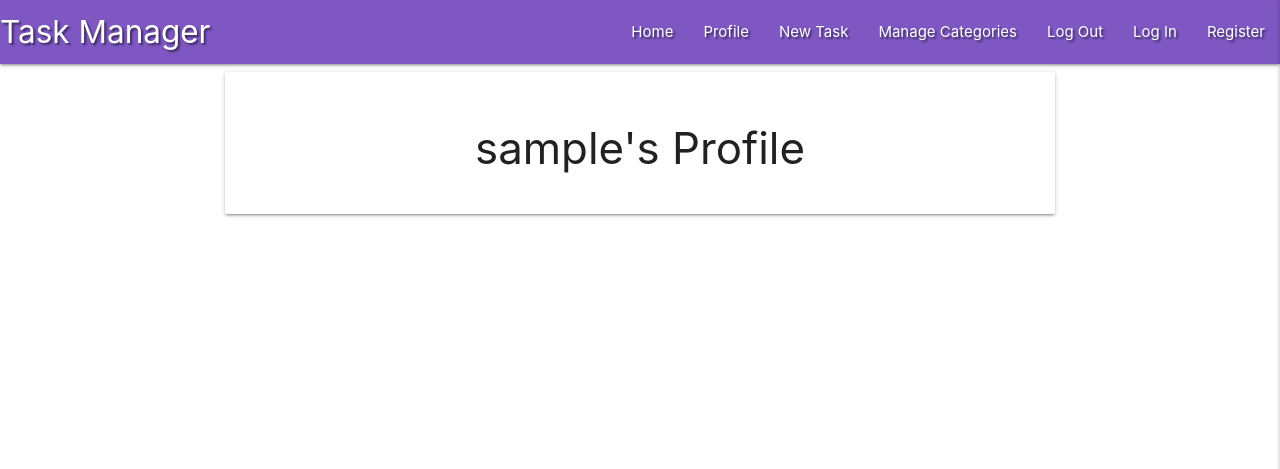
After one commit to Brian-FullStack/task_manager, a Flask app: page /profile/1 in a window 1280 px wide. The commit adds this page. Shown: the top 469 px of the page. Run offline with Flask 2, Linux system fonts and the light colour scheme; the visitor is signed in with stand-in values (Sample User, id 1); a database or web service that is not in the repository returns one stand-in record (values such as "Sample title"); some libraries are stand-ins or nearby versions.

Commit message:
Added session user profile

```diff
--- a/app.py
+++ b/app.py
@@ -19,6 +19,7 @@ app.config["MONGO_URI"] = os.environ.get("MONGO_URI")
 app.config["SECRET_KEY"] = os.environ.get("SECRET_KEY")
 
 mongo = PyMongo(app)
+
 
 @app.route("/")
 @app.route("/get_tasks")
@@ -49,6 +50,7 @@ def register():
         # put the new user into 'session' cookie
         session["user"] = request.form.get("username").lower()
         flash("Registration Successful!")
+        redirect(url_for("profile", username=session["user"]))
 
     return render_template("register.html")
 
@@ -66,7 +68,10 @@ def login():
             if check_password_hash(
                 existing_user["password"], request.form.get("password")):
                     session["user"] = request.form.get("username").lower()
-                    flash("Welcome {}, ".format(request.form.get("username")))
+                    flash("Welcome {}, ".format(
+                        request.form.get("username")))
+                    return redirect(url_for(
+                        "profile", username=session["user"]))
             else:
                 # If password doesn't match display a message to the user
                 flash("Incorrect Username and/or Password")
@@ -78,6 +83,13 @@ def login():
     return render_template("login.html")
 
 
+@app.route("/profile/<username>", methods=["GET", "POST"])
+def profile(username):
+    username = mongo.db.users.find_one(
+        {"username": session["user"]})["username"]
+    return render_template("profile.html", username=username)
+
+
 if __name__ == "__main__":
     app.run(host=os.environ.get("IP"),
             port=int(os.environ.get("PORT")),
--- a/templates/base.html
+++ b/templates/base.html
@@ -26,7 +26,7 @@
             <a href="#" data-target="mobile-demo" class="sidenav-trigger right"><i class="fas fa-bars"></i></a>
             <ul class="right hide-on-med-and-down">
                 <li><a href="{{url_for('get_tasks')}}">Home</a></li>
-                <li><a href="#">Profile</a></li>
+                <li><a href="{{ url_for('profile', username=session['user']) }}">Profile</a></li>
                 <li><a href="#">New Task</a></li>
                 <li><a href="#">Manage Categories</a></li>
                 <li><a href="#">Log Out</a></li>
@@ -39,7 +39,7 @@
         <ul class="sidenav" id="mobile-demo">
             <li><h4 class="center-align deep-purple-text lighten-1">Task Manager</h4></li>
             <li><a href="{{url_for('get_tasks')}}">Home</a></li>
-            <li><a href="#">Profile</a></li>
+            <li><a href="{{ url_for('profile', username=session['user']) }}">Profile</a></li>
             <li><a href="#">New Task</a></li>
             <li><a href="#">Manage Categories</a></li>
             <li><a href="#">Log Out</a></li>
--- /dev/null
+++ b/templates/profile.html
@@ -0,0 +1,17 @@
+{% extends "base.html" %}
+{% block content %}
+
+
+  <div class="row">
+    <div class="col s12 m8 offset-m2">
+      <div class="card-panel">
+         <h3 class="center-align">
+           {{ username}}'s Profile
+         </h3>
+
+      </div>
+    </div>
+  </div>
+
+
+{% endblock %}
```
